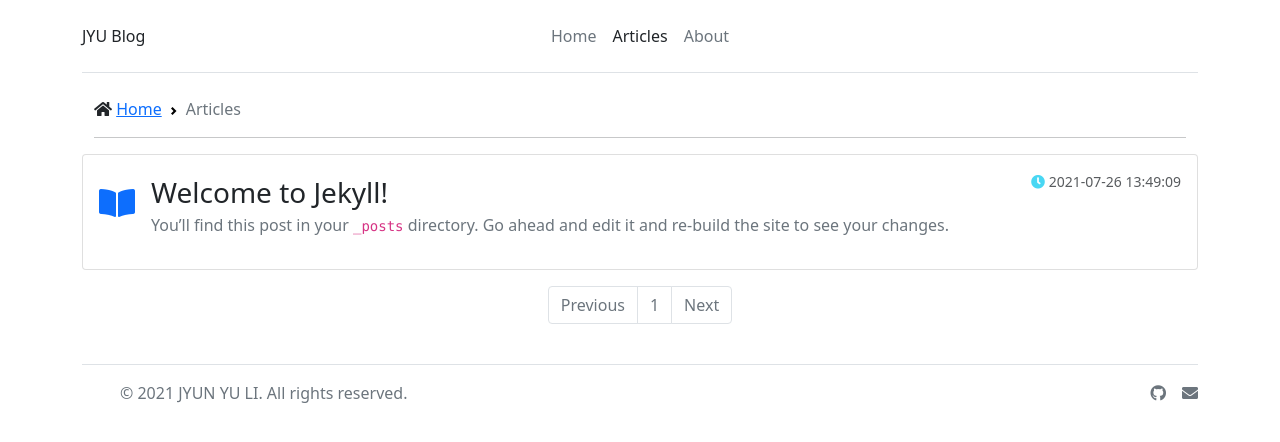
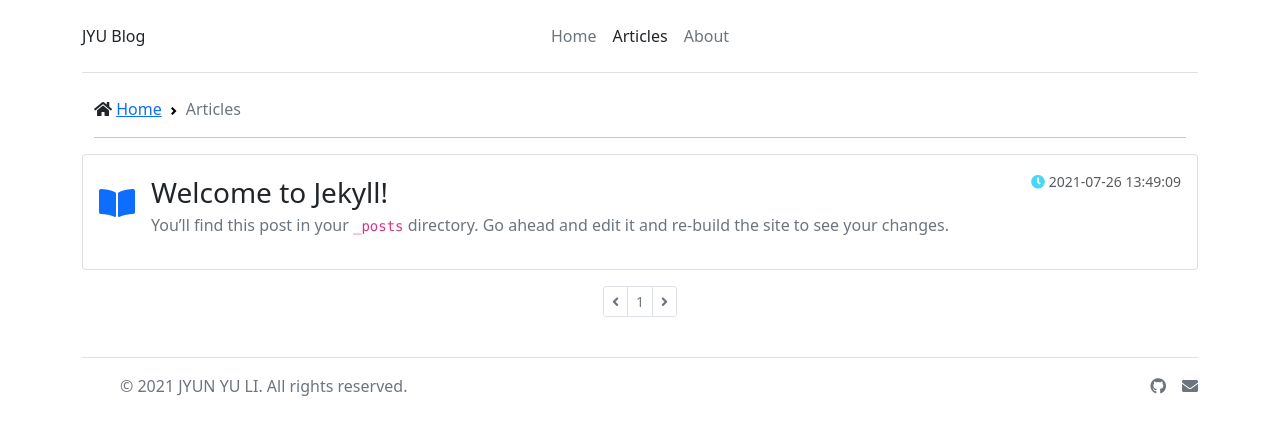
Before and after one commit to s123600g/s123600g.github.io, a Jekyll site: the page built from articles/index.html, in a window 1280 px wide. Shown: the top 442 px of the page. Built offline with Jekyll 4.4.1, drawn with Linux system fonts in a browser that asks for light colours; the list of posts is cut into pages by our own code; comment, search, counter and statistics services are not loaded.

Commit message:
revise: 調整分頁按鈕

```diff
--- a/_posts/2021-07-26-welcome-to-jekyll copy 2.markdown
+++ b/_posts/2021-07-26-welcome-to-jekyll copy 2.markdown
@@ -3,6 +3,7 @@ layout: Article/content
 title:  "Welcome to Jekyll!"
 date:   2021-07-26 21:49:09 +0800
 categories: update
+tag: test
 excerpt_separator: <!--more-->
 ---
 You’ll find this post in your `_posts` directory.
--- a/articles/index.html
+++ b/articles/index.html
@@ -28,14 +28,20 @@ title: Articles
     {% endfor %}
 </div>
 
-<div class="d-flex flex-row bd-highlight mb-3 mt-3 justify-content-center">
+<div class="d-flex flex-row bd-highlight mb-2 mt-3 justify-content-center">
     <nav aria-label="Page navigation example">
-        <ul class="pagination">
+        <ul class="pagination pagination-sm">
             {% if paginator.previous_page %}
-            <li class="page-item"><a class="page-link" href="{{ paginator.previous_page_path }}">Previous</a></li>
+            <li class="page-item">
+                <a class="page-link" href="{{ paginator.previous_page_path }}">
+                    <i class="fas fa-angle-left"></i>
+                </a>
+            </li>
             {% else %}
             <li class="page-item disabled">
-                <a class="page-link" href="#" tabindex="-1" aria-disabled="true">Previous</a>
+                <a class="page-link" href="#" tabindex="-1" aria-disabled="true">
+                    <i class="fas fa-angle-left"></i>
+                </a>
             </li>
             {% endif %}
 
@@ -46,10 +52,16 @@ title: Articles
             {% endfor %}
 
             {% if paginator.next_page %}
-            <li class="page-item"><a class="page-link" href="{{ paginator.next_page_path }}">Next</a></li>
+            <li class="page-item">
+                <a class="page-link" href="{{ paginator.next_page_path }}">
+                    <i class="fas fa-angle-right"></i>
+                </a>
+            </li>
             {% else %}
             <li class="page-item disabled">
-                <a class="page-link" href="#" tabindex="-1" aria-disabled="true">Next</a>
+                <a class="page-link" href="#" tabindex="-1" aria-disabled="true">
+                    <i class="fas fa-angle-right"></i>
+                </a>
             </li>
             {% endif %}
         </ul>
```
